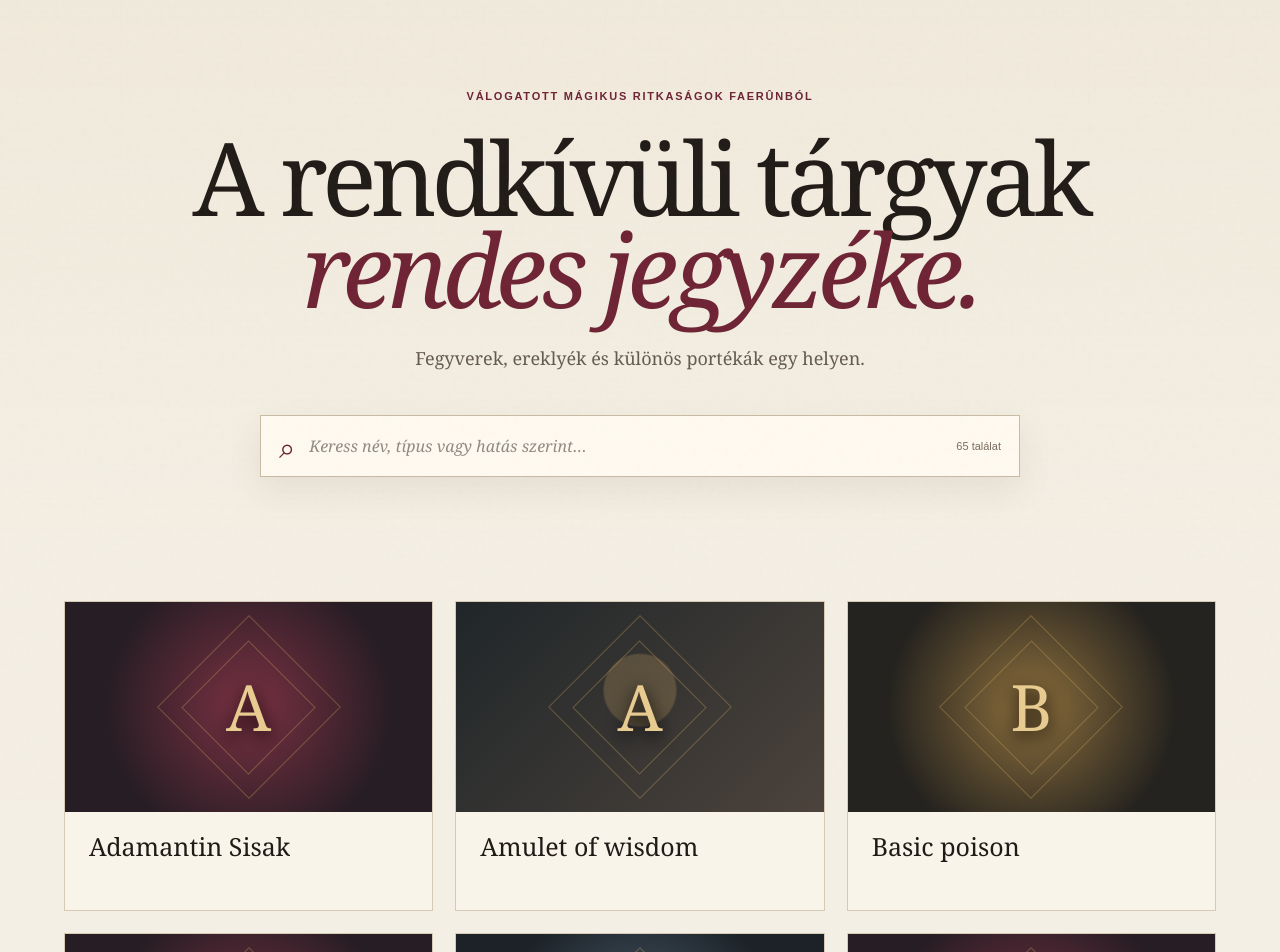
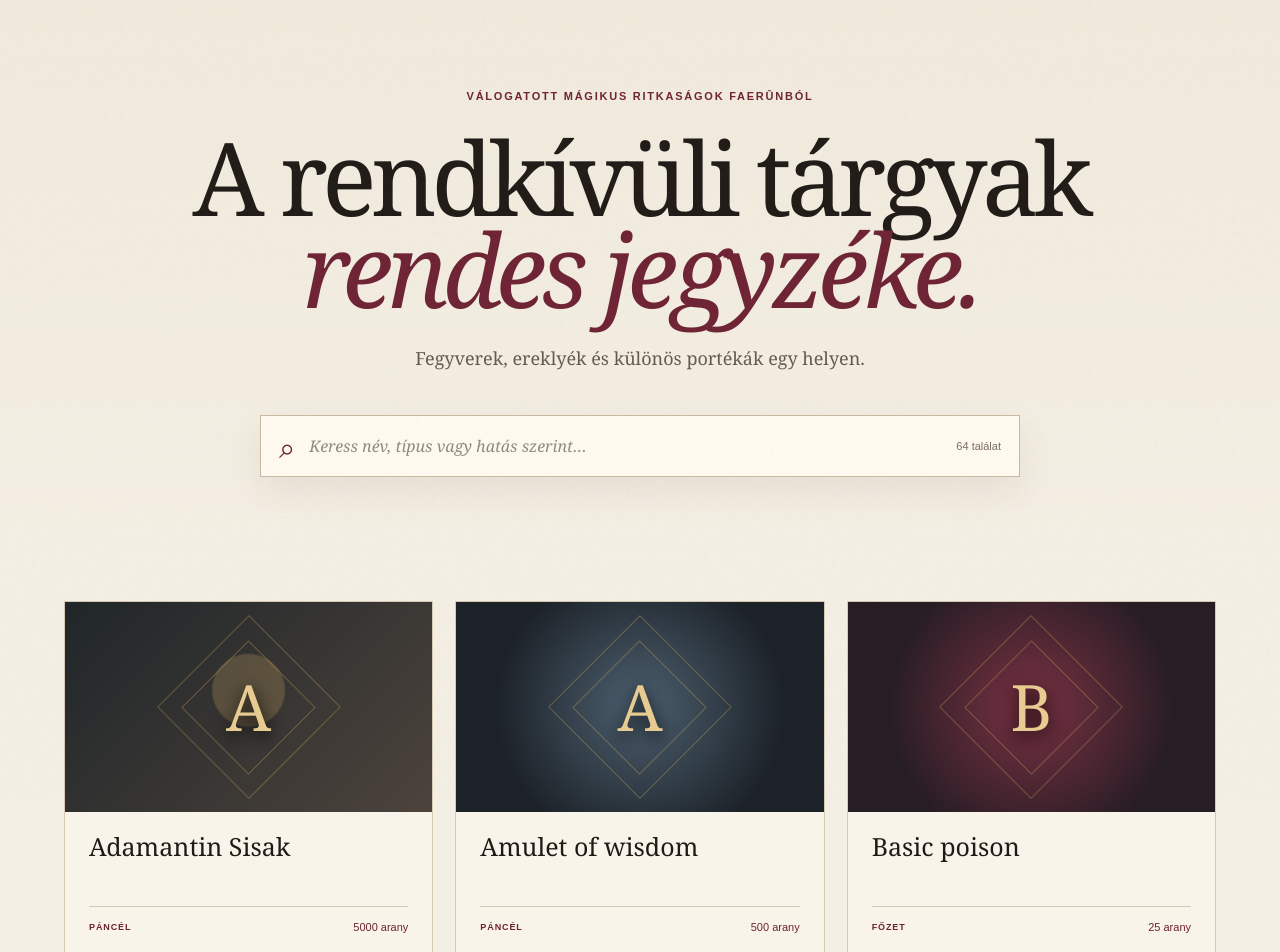
Before and after one commit to 90tszabotibor/Item-Catalog, a Next.js app: page / in a window 1280 px wide. Shown: the top 952 px of the page. Built offline with nearby package versions, Linux system fonts and the light colour scheme.

Commit message:
Show prices and normalize armor types

```diff
--- a/app/catalog.css
+++ b/app/catalog.css
@@ -11,9 +11,11 @@
 .price strong { color:var(--wine); font-weight:400; }
 .details { white-space:pre-wrap; margin-top:25px; color:#554c43; font-size:15px; line-height:1.75; }
 .itemCard { padding:0; color:var(--ink); font-family:Georgia,'Times New Roman',serif; text-align:left; cursor:pointer; width:100%; }
-.itemCard .cardBody { display:flex; align-items:center; padding:20px 24px; }
+.itemCard .cardBody { display:block; padding:20px 24px; }
 .itemCard h3 { display:-webkit-box; -webkit-box-orient:vertical; -webkit-line-clamp:2; overflow:hidden; min-height:2.3em; max-height:2.3em; line-height:1.15; margin:0; }
 .itemCard:focus-visible { outline:3px solid var(--wine); outline-offset:3px; }
+.cardInfo { display:flex; justify-content:space-between; gap:12px; align-items:center; border-top:1px solid var(--line); margin-top:16px; padding-top:14px; font:600 9px Arial,sans-serif; text-transform:uppercase; letter-spacing:.1em; color:var(--wine); }
+.cardInfo strong { font-size:11px; font-weight:400; text-transform:none; letter-spacing:0; white-space:nowrap; }
 .hero { border-bottom:0; }
 .catalog { padding-top:42px; }
 @media(max-width:600px) { .modal{display:block;overflow:auto}.modalArtifact{height:150px;min-height:150px}.modalBody{padding:32px 24px}.modalBody h2{font-size:32px}.modalBack{padding:10px}.filters{flex-wrap:nowrap;overflow-x:auto;padding-bottom:5px}.filters button{white-space:nowrap} }
--- a/app/items.generated.ts
+++ b/app/items.generated.ts
@@ -1,6 +1,6 @@
 export const items = [
   {
-    "id": 29,
+    "id": 28,
     "name": "Adamantin Sisak",
     "category": "Páncél",
     "price": 5000,
@@ -8,15 +8,15 @@
     "details": "+1 AC\nAdvantage dex save sebzés / támadás elhárítására\nA viselő elleni kritikus találatok normál találatnak minősülnek.\n\n5000 Arany"
   },
   {
-    "id": 32,
+    "id": 31,
     "name": "Amulet of wisdom",
-    "category": "Viselhető",
+    "category": "Páncél",
     "price": 500,
     "summary": "+1 wishdom savere",
     "details": "+1 wishdom savere\n\n500 arany"
   },
   {
-    "id": 34,
+    "id": 33,
     "name": "Basic poison",
     "category": "Főzet",
     "price": 25,
@@ -24,9 +24,9 @@
     "details": "Tárgy típusa: fiola\nKenegetési idő: 1 akció\nCélpont: 1 fegyver vagy legfeljebb 3 lőszer\nIdőtartam: 1 perc, vagy amíg találatot nem ér el.\nA célpont DC 10 Constitution mentőt dob. Sikertelenségnél 1d4 méregsebzést szenved. Nem okoz poisoned állapotot.\n\n**Készítési DC:** –\n**Ár:** 25 arany\n**Készítési idő:** –\n**Típus:** Mérgek, Potion\n\n**Alapanyagok**\n- 1× Gyenge méreg\n- 1× Kis fiola"
   },
   {
-    "id": 21,
+    "id": 20,
     "name": "Belt of the Hill Giant",
-    "category": "Viselhető",
+    "category": "Páncél",
     "price": 3300,
     "summary": "Mind Str: 15",
     "details": "Mind Str: 15\nStr up to max 21\n\n3300 arany"
@@ -40,33 +40,25 @@
     "details": "13 AC (+2 dex) +1 Hide armor\nAdvantage Intimidation-re\n\n500 arany"
   },
   {
-    "id": 17,
-    "name": "Boots of Jump",
-    "category": "Fókusz",
-    "price": 400,
-    "summary": "Shortrestenként 1x Jump",
-    "details": "Shortrestenként 1x Jump\nSpellcasting focusként használható.\n\n400 arany"
-  },
-  {
     "id": 16,
     "name": "Boots of Longstrider",
-    "category": "Fókusz",
+    "category": "Páncél",
     "price": 300,
     "summary": "Longrestenként 1x Longstrider",
     "details": "Longrestenként 1x Longstrider\nSpellcasting focusként használható.\n\n300 arany"
   },
   {
-    "id": 22,
+    "id": 21,
     "name": "Bracer of fire resistance",
-    "category": "Viselhető",
+    "category": "Páncél",
     "price": 1200,
     "summary": "Mind Str: 12",
     "details": "Mind Str: 12\nFire ressistancet ad\n\n1200 arany"
   },
   {
-    "id": 30,
+    "id": 29,
     "name": "Braclet of sleight hands",
-    "category": "Viselhető",
+    "category": "Páncél",
     "price": 400,
     "summary": "Advantage Sleight of hands checkre",
     "details": "Advantage Sleight of hands checkre\n\n400 arany"
@@ -74,21 +66,21 @@
   {
     "id": 12,
     "name": "Catpaw boots",
-    "category": "Viselhető",
+    "category": "Páncél",
     "price": 500,
     "summary": "Advantage stealth checkre",
     "details": "Advantage stealth checkre\n\n500 arany"
   },
   {
-    "id": 31,
+    "id": 30,
     "name": "Diadem of arcane knowledge",
-    "category": "Viselhető",
+    "category": "Páncél",
     "price": 400,
     "summary": "Advantage arcana checkre",
     "details": "Advantage arcana checkre\n\n400 arany"
   },
   {
-    "id": 19,
+    "id": 18,
     "name": "Displacer’s Deceptive Duster",
     "category": "Páncél",
     "price": 6000,
@@ -96,7 +88,7 @@
     "details": "Délibábos Doromboló Duvad Daróc\n\n+2 Studden leather armor (14+ dex mod)\nLongrestenként 1x aktiválható a Displacement képesség aminek hatására 10 körig minden támadás disadvantage lesz a használó ellen.\n\n6000 arany"
   },
   {
-    "id": 36,
+    "id": 35,
     "name": "Dragon rum",
     "category": "Főzet",
     "price": 100,
@@ -104,7 +96,7 @@
     "details": "Dragon's Breath. Egy egység alkohol. Egy palack 10 használatra elegendő.\n\n**Készítési DC:** 14\n**Ár:** 100 arany\n**Készítési idő:** 2 nap (napi 2 óra)\n**Típus:** Harci buffok, Alkoholos ital\n\n**Alapanyagok**\n- 2× Sárkánygyökér\n- 2× Cukornádmelasz\n- 3× Forrásvíz\n- 1× Sárkánypikkely\n- 1× Fél literes palack"
   },
   {
-    "id": 41,
+    "id": 40,
     "name": "Elixir of Aboleth",
     "category": "Főzet",
     "price": 250,
@@ -112,7 +104,7 @@
     "details": "Az INT értéked 21 lesz 24 óráig vagy a következő long restig.\n\n**Készítési DC:** 25\n**Ár:** 250 arany\n**Készítési idő:** 20 óra\n**Típus:** Képességnövelők, Elixir\n\n**Alapanyagok**\n- 4× Ametiszt\n- 1× Aboleth szem\n- 30× Forrásvíz\n- 1× Rozmaring\n- 1× Nagy fiola"
   },
   {
-    "id": 58,
+    "id": 57,
     "name": "Elixir of Acid Resistance",
     "category": "Főzet",
     "price": 40,
@@ -120,7 +112,7 @@
     "details": "Ellenállást ad a(z) acid sebzéssel szemben 24 óráig vagy a következő long restig.\n\n**Készítési DC:** 14\n**Ár:** 40 arany\n**Készítési idő:** 3 óra\n**Típus:** Ellenállás, Elixir, Alkímia 1\n\n**Alapanyagok**\n- 4× Malachit\n- 2× Lenmag\n- 3× Forrásvíz\n- 1× Kis fiola"
   },
   {
-    "id": 52,
+    "id": 51,
     "name": "Elixir of Bear",
     "category": "Főzet",
     "price": 140,
@@ -128,7 +120,7 @@
     "details": "+2 STR 1 percig.\n\n**Készítési DC:** 19\n**Ár:** 140 arany\n**Készítési idő:** 3 óra\n**Típus:** Képességnövelők, Elixir\n\n**Alapanyagok**\n- 2× Gránát\n- 1× Medvekarom\n- 10× Fekete bors\n- 5× Forrásvíz\n- 1× Közepes fiola"
   },
   {
-    "id": 37,
+    "id": 36,
     "name": "Elixir of Bloodlust",
     "category": "Főzet",
     "price": 100,
@@ -136,7 +128,7 @@
     "details": "1 órán át, körönként egyszer egy ellenfél megölésekor 5 ideiglenes HP-t és egy extra, nem mágikus akciót vagy bónuszakciót kapsz. Harcon kívül DC 10 Wisdom mentő; sikertelenségnél 1 percig a legközelebbi célpontra támadsz.\n\n**Készítési DC:** 17\n**Ár:** 100 arany\n**Készítési idő:** 1 óra\n**Típus:** Harci buffok, Elixir\n\n**Alapanyagok**\n- 4× Vérkő\n- 10× Forrásvíz\n- 3× Vadállat fog\n- 1× Közepes fiola"
   },
   {
-    "id": 39,
+    "id": 38,
     "name": "Elixir of Cloud Giant",
     "category": "Főzet",
     "price": 500,
@@ -144,7 +136,7 @@
     "details": "Az STR értéked 27 lesz 24 óráig vagy a következő long restig.\n\n**Készítési DC:** 28\n**Ár:** 500 arany\n**Készítési idő:** 20 óra\n**Típus:** Képességnövelők, Elixir\n\n**Alapanyagok**\n- 3× Óriás csont\n- 1× Gyémánt\n- 50× Forrásvíz\n- 1× Nagy fiola"
   },
   {
-    "id": 59,
+    "id": 58,
     "name": "Elixir of Cold Resistance",
     "category": "Főzet",
     "price": 40,
@@ -152,7 +144,7 @@
     "details": "Ellenállást ad a(z) cold sebzéssel szemben 24 óráig vagy a következő long restig.\n\n**Készítési DC:** 14\n**Ár:** 40 arany\n**Készítési idő:** 4 óra\n**Típus:** Ellenállás, Elixir, Alkímia 1\n\n**Alapanyagok**\n- 4× Kék kvarc\n- 4× Csipkebogyó\n- 3× Forrásvíz\n- 1× Kis fiola"
   },
   {
-    "id": 60,
+    "id": 59,
     "name": "Elixir of Fire Resistance",
     "category": "Főzet",
     "price": 40,
@@ -160,7 +152,7 @@
     "details": "Ellenállást ad a(z) fire sebzéssel szemben 24 óráig vagy a következő long restig.\n\n**Készítési DC:** 14\n**Ár:** 40 arany\n**Készítési idő:** 4 óra\n**Típus:** Ellenállás, Elixir, Alkímia 1\n\n**Alapanyagok**\n- 1× Karneol\n- 4× Menta\n- 3× Forrásvíz\n- 1× Kis fiola"
   },
   {
-    "id": 38,
+    "id": 37,
     "name": "Elixir of Hill Giant",
     "category": "Főzet",
     "price": 250,
@@ -168,7 +160,7 @@
     "details": "Az STR értéked 21 lesz 24 óráig vagy a következő long restig.\n\n**Készítési DC:** 25\n**Ár:** 250 arany\n**Készítési idő:** 10 óra\n**Típus:** Képességnövelők, Elixir\n\n**Alapanyagok**\n- 1× Óriás csont\n- 4× Gránát\n- 10× Kecsketej\n- 30× Forrásvíz\n- 1× Nagy fiola"
   },
   {
-    "id": 61,
+    "id": 60,
     "name": "Elixir of Lightning Resistance",
     "category": "Főzet",
     "price": 40,
@@ -176,7 +168,7 @@
     "details": "Ellenállást ad a(z) lightning sebzéssel szemben 24 óráig vagy a következő long restig.\n\n**Készítési DC:** 14\n**Ár:** 40 arany\n**Készítési idő:** 4 óra\n**Típus:** Ellenállás, Elixir, Alkímia 1\n\n**Alapanyagok**\n- 1× Citrin\n- 2× Fagyöngy\n- 3× Forrásvíz\n- 1× Kis fiola"
   },
   {
-    "id": 53,
+    "id": 52,
     "name": "Elixir of Lynx",
     "category": "Főzet",
     "price": 140,
@@ -184,7 +176,7 @@
     "details": "+2 DEX 1 percig.\n\n**Készítési DC:** 19\n**Ár:** 140 arany\n**Készítési idő:** 2 óra\n**Típus:** Képességnövelők, Elixir\n\n**Alapanyagok**\n- 2× Jáde\n- 1× Hiúzbajusz\n- 2× Mezei zsurló\n- 5× Forrásvíz\n- 1× Közepes fiola"
   },
   {
-    "id": 63,
+    "id": 62,
     "name": "Elixir of Necrotic Resistance",
     "category": "Főzet",
     "price": 120,
@@ -192,7 +184,7 @@
     "details": "Ellenállást ad a(z) necrotic sebzéssel szemben 24 óráig vagy a következő long restig.\n\n**Készítési DC:** 18\n**Ár:** 120 arany\n**Készítési idő:** 3 óra\n**Típus:** Ellenállás, Elixir\n\n**Alapanyagok**\n- 8× Obszidián\n- 4× Szegfűszeg\n- 3× Forrásvíz\n- 1× Kis fiola"
   },
   {
-    "id": 55,
+    "id": 54,
     "name": "Elixir of Owl",
     "category": "Főzet",
     "price": 140,
@@ -200,7 +192,7 @@
     "details": "+2 INT 1 percig.\n\n**Készítési DC:** 19\n**Ár:** 140 arany\n**Készítési idő:** 4 óra\n**Típus:** Képességnövelők, Elixir\n\n**Alapanyagok**\n- 2× Ametiszt\n- 1× Bagoly toll\n- 2× Dió\n- 5× Forrásvíz\n- 1× Közepes fiola"
   },
   {
-    "id": 54,
+    "id": 53,
     "name": "Elixir of Ox",
     "category": "Főzet",
     "price": 140,
@@ -208,7 +200,7 @@
     "details": "+2 CON 1 percig.\n\n**Készítési DC:** 19\n**Ár:** 140 arany\n**Készítési idő:** 4 óra\n**Típus:** Képességnövelők, Elixir\n\n**Alapanyagok**\n- 2× Spinell\n- 1× Ökörszarv\n- 2× Fokhagyma\n- 5× Forrásvíz\n- 1× Közepes fiola"
   },
   {
-    "id": 56,
+    "id": 55,
     "name": "Elixir of Peacock",
     "category": "Főzet",
     "price": 140,
@@ -216,7 +208,7 @@
     "details": "+2 CHA 1 percig.\n\n**Készítési DC:** 19\n**Ár:** 140 arany\n**Készítési idő:** 3 óra\n**Típus:** Képességnövelők, Elixir\n\n**Alapanyagok**\n- 2× Turmalin\n- 1× Pávatoll\n- 1× Méz\n- 5× Forrásvíz\n- 1× Közepes fiola"
   },
   {
-    "id": 62,
+    "id": 61,
     "name": "Elixir of Poison Resistance",
     "category": "Főzet",
     "price": 40,
@@ -224,7 +216,7 @@
     "details": "Ellenállást ad a(z) poison sebzéssel szemben 24 óráig vagy a következő long restig.\n\n**Készítési DC:** 14\n**Ár:** 40 arany\n**Készítési idő:** 4 óra\n**Típus:** Ellenállás, Elixir, Alkímia 1\n\n**Alapanyagok**\n- 1× Krizopráz\n- 2× Fekete üröm\n- 3× Forrásvíz\n- 1× Kis fiola"
   },
   {
-    "id": 64,
+    "id": 63,
     "name": "Elixir of Psychic Resistance",
     "category": "Főzet",
     "price": 120,
@@ -232,7 +224,7 @@
     "details": "Ellenállást ad a(z) psychic sebzéssel szemben 24 óráig vagy a következő long restig.\n\n**Készítési DC:** 18\n**Ár:** 120 arany\n**Készítési idő:** 3 óra\n**Típus:** Ellenállás, Elixir\n\n**Alapanyagok**\n- 8× Azurit\n- 2× Levendula\n- 3× Forrásvíz\n- 1× Kis fiola"
   },
   {
-    "id": 65,
+    "id": 64,
     "name": "Elixir of Radiant Resistance",
     "category": "Főzet",
     "price": 120,
@@ -240,7 +232,7 @@
     "details": "Ellenállást ad a(z) radiant sebzéssel szemben 24 óráig vagy a következő long restig.\n\n**Készítési DC:** 18\n**Ár:** 120 arany\n**Készítési idő:** 4 óra\n**Típus:** Ellenállás, Elixir\n\n**Alapanyagok**\n- 2× Holdkő\n- 4× Napraforgó mag\n- 3× Forrásvíz\n- 1× Kis fiola"
   },
   {
-    "id": 57,
+    "id": 56,
     "name": "Elixir of Stag",
     "category": "Főzet",
     "price": 140,
@@ -248,7 +240,7 @@
     "details": "+2 WIS 1 percig.\n\n**Készítési DC:** 19\n**Ár:** 140 arany\n**Készítési idő:** 2 óra\n**Típus:** Képességnövelők, Elixir\n\n**Alapanyagok**\n- 2× Borostyán\n- 1× Szarvasagancs\n- 2× Orbáncfű\n- 5× Forrásvíz\n- 1× Közepes fiola"
   },
   {
-    "id": 51,
+    "id": 50,
     "name": "Elixir of Tressym",
     "category": "Főzet",
     "price": 50,
@@ -256,15 +248,15 @@
     "details": "Infravision.\n\n**Készítési DC:** 16\n**Ár:** 50 arany\n**Készítési idő:** 2 óra\n**Típus:** Utility, Elixir\n\n**Alapanyagok**\n- 1× Tressym bajusz\n- 3× Tigrisszem\n- 3× Forrásvíz\n- 1× Kis fiola"
   },
   {
-    "id": 23,
+    "id": 22,
     "name": "Gauntlet of strong hands",
-    "category": "Viselhető",
+    "category": "Páncél",
     "price": 1200,
     "summary": "Min Str: 12",
     "details": "Min Str: 12\n+1 AC\nAdvantage str checkre\n\n1200 arany"
   },
   {
-    "id": 42,
+    "id": 41,
     "name": "Greater healing potion",
     "category": "Főzet",
     "price": 200,
@@ -272,7 +264,7 @@
     "details": "4d4 + 4 HP gyógyítás.\nMedicine check.\n\n**Készítési DC:** 20\n**Ár:** 200 arany\n**Készítési idő:** 2 óra\n**Típus:** Gyógyítás, Potion\n\n**Alapanyagok**\n- 3× Forrásvíz\n- 2× Hajnalfű\n- 2× Spinell\n- 1× Közepes fiola"
   },
   {
-    "id": 43,
+    "id": 42,
     "name": "Healing potion",
     "category": "Főzet",
     "price": 50,
@@ -280,23 +272,23 @@
     "details": "2d4 + 2 HP gyógyítás.\nMedicine check.\n\n**Készítési DC:** 10\n**Ár:** 50 arany\n**Készítési idő:** 1 óra\n**Típus:** Gyógyítás, Potion, Alkímia 1\n\n**Alapanyagok**\n- 1× Forrásvíz\n- 1× Hajnalfű\n- 1× Karneol\n- 1× Kis fiola"
   },
   {
-    "id": 24,
+    "id": 23,
     "name": "Heavy Boot",
-    "category": "Viselhető",
+    "category": "Páncél",
     "price": 200,
     "summary": "1 AC",
     "details": "1 AC\n200 arany"
   },
   {
-    "id": 26,
+    "id": 25,
     "name": "Heavy Gauntlet",
-    "category": "Viselhető",
+    "category": "Páncél",
     "price": 200,
     "summary": "1 AC",
     "details": "1 AC\n\n200 arany"
   },
   {
-    "id": 25,
+    "id": 24,
     "name": "Heavy Helmet",
     "category": "Páncél",
     "price": 350,
@@ -312,7 +304,7 @@
     "details": "+1 DEX savere sebzés / támadás elhárítására\n\n300 arany"
   },
   {
-    "id": 20,
+    "id": 19,
     "name": "Legbreaker",
     "category": "Fegyver",
     "price": 1400,
@@ -320,7 +312,7 @@
     "details": "15 str\n+1 Maul\nA topple elleni constitution mentőt disadvantagevel dobja az ellenfél.\n\n1400 arany"
   },
   {
-    "id": 44,
+    "id": 43,
     "name": "Méreg ellenszer",
     "category": "Főzet",
     "price": 20,
@@ -344,7 +336,7 @@
     "details": "Shorrestenként 1x detect magic. A detect magic varázslat hatótávolsága 2x-ra nő.\n\n500 arany"
   },
   {
-    "id": 45,
+    "id": 44,
     "name": "Potion of arcane recovery",
     "category": "Főzet",
     "price": 110,
@@ -352,7 +344,7 @@
     "details": "Visszatölt egy 1. szintű spell slotot.\n\n**Készítési DC:** 15\n**Ár:** 110 arany\n**Készítési idő:** 5 óra\n**Típus:** Utility, Potion, Alkímia 1\n\n**Alapanyagok**\n- 10× Kék kvarc\n- 1× Forrásvíz\n- 20× Levendula\n- 1× Bagoly toll\n- 1× Közepes fiola"
   },
   {
-    "id": 49,
+    "id": 48,
     "name": "Potion of feather fall",
     "category": "Főzet",
     "price": 40,
@@ -360,7 +352,7 @@
     "details": "Feather Fall hatás.\n\n**Készítési DC:** 12\n**Ár:** 40 arany\n**Készítési idő:** 1 óra\n**Típus:** Utility, Potion, Alkímia 1\n\n**Alapanyagok**\n- 1× Bármilyen toll\n- 8× Forrásvíz\n- 5× Pitypang\n- 3× Pehely liliom\n- 1× Kis fiola"
   },
   {
-    "id": 40,
+    "id": 39,
     "name": "Potion of Invisibility",
     "category": "Főzet",
     "price": 160,
@@ -368,7 +360,7 @@
     "details": "Invisibility 1 órára.\n\n**Készítési DC:** 17\n**Ár:** 160 arany\n**Készítési idő:** 3 óra\n**Típus:** Utility, Potion, Alkímia 1\n\n**Alapanyagok**\n- 4× Kvarc\n- 20× Forrásvíz\n- 6× Ezüstlevél\n- 1× Közepes fiola"
   },
   {
-    "id": 46,
+    "id": 45,
     "name": "Potion of Speed",
     "category": "Főzet",
     "price": 300,
@@ -384,7 +376,7 @@
     "details": "Prizmatikus Pszichedelikus Pápaszem\n\nShortrestenként 1x Hypnotic pattern\n3000 arany"
   },
   {
-    "id": 47,
+    "id": 46,
     "name": "Purifying Incense",
     "category": "Főzet",
     "price": 100,
@@ -392,7 +384,7 @@
     "details": "Short rest alatt használható. Tíz percig füstöl; a füstjében tartózkodó játékosokról eltávolít minden enyhe átkot, majd hamuvá válik.\nMedicine check.\n\n**Készítési DC:** 16\n**Ár:** 100 arany\n**Készítési idő:** 1 óra\n**Típus:** Gyógyítás, Utility\n\n**Alapanyagok**\n- 1× Tömjén\n- 2× Ezüstlevél\n- 2× Fehér zsálya\n- 3× Hajnalfű\n- 2× Holdkő"
   },
   {
-    "id": 18,
+    "id": 17,
     "name": "Quickling steps",
     "category": "Csodás tárgy",
     "price": 3000,
@@ -400,7 +392,7 @@
     "details": "+10 feet sebesség\nLongrestenként 1x megduplázza a használó mozgássebességét 10 körre\n\n3000 arany"
   },
   {
-    "id": 48,
+    "id": 47,
     "name": "Quickly Powder",
     "category": "Főzet",
     "price": 25,
@@ -448,7 +440,7 @@
     "details": "Longrestenként 1x Sleep\nSpellcasting focusként használható.\n\n300 arany"
   },
   {
-    "id": 50,
+    "id": 49,
     "name": "Stout of Valor",
     "category": "Főzet",
     "price": 80,
@@ -456,7 +448,7 @@
     "details": "Heroism hatás. Egy egység alkohol; egy főzés 12 palackot ad.\n\n**Készítési DC:** 13\n**Ár:** 80 arany\n**Készítési idő:** 5 nap (napi 1 óra)\n**Típus:** Harci buffok, Alkoholos ital\n\n**Alapanyagok**\n- 1× Komló\n- 2× Árpa\n- 2× Maláta\n- 1× Sörélesztő\n- 12× Forrásvíz\n- 1× Ónix\n- 1× Oroszlán sörény\n- 12× Fél literes palack"
   },
   {
-    "id": 35,
+    "id": 34,
     "name": "Strong poison",
     "category": "Főzet",
     "price": 100,
@@ -464,7 +456,7 @@
     "details": "Bónuszakcióként egy fegyverre vagy legfeljebb három lőszerre kenhető. A célpont DC 14 Constitution mentőt dob; a méreg 2d8 extra méregsebzést okoz. Hatása 1 percig vagy az első sebzésig tart.\n\n**Készítési DC:** –\n**Ár:** 100 arany\n**Készítési idő:** –\n**Típus:** Mérgek, Potion\n\n**Alapanyagok**\n- 1× Erős méreg\n- 1× Közepes fiola"
   },
   {
-    "id": 27,
+    "id": 26,
     "name": "Sunshine-Singer’s Solar Serenade Sickle",
     "category": "Fegyver",
     "price": 9999,
@@ -472,7 +464,7 @@
     "details": "Szolmizáló Szoláris Szerenád-Sugársarló\n\n+2 Radiant hit, damage, DC\nAkcióként, **long restenként egyszer** kilőhető belőle Sunbeam varázslat. A varázslat fenntartásához egy csapattaggal énekelni kell egy napfényről szóló dalt. Ugyan azt a dalt nem fogadja el a sarló.\n\n9999 arany"
   },
   {
-    "id": 28,
+    "id": 27,
     "name": "The Cast-Iron Critical Clanger",
     "category": "Fegyver",
     "price": 4000,
@@ -480,9 +472,9 @@
     "details": "A Konyhai Kritikus Kongató\n\n+2 Mace\n**Kritikus találatkor** Fülsüketítő Kongás.\n30 lábon belül mindenki:\n- 15 Cons save\n- Sikertelen mentőnél **3d8 thunder sebzést** szenvednek, és a használó következő körének kezdetéig **Deafened** állapotba kerülnek.\n- Save: fele sebzés\n\n4000 arany"
   },
   {
-    "id": 33,
+    "id": 32,
     "name": "Tigereye Monocle of Darkvision",
-    "category": "Viselhető",
+    "category": "Páncél",
     "price": 200,
     "summary": "Tigrisszem, ezüst",
     "details": "Tigrisszem, ezüst\n\n60 ft Darkvisiont ad\n\n200 arany"
--- a/app/page.tsx
+++ b/app/page.tsx
@@ -23,7 +23,7 @@
   return <main>
     <header className="hero" id="top"><div className="eyebrow">Válogatott mágikus ritkaságok Faerûnból</div><h1>A rendkívüli tárgyak<br/><em>rendes jegyzéke.</em></h1><p>Fegyverek, ereklyék és különös portékák egy helyen.</p><label className="search"><span>⌕</span><input value={query} onChange={(event) => setQuery(event.target.value)} placeholder="Keress név, típus vagy hatás szerint…" aria-label="Keresés a tárgyak között"/><kbd>{filtered.length} találat</kbd></label></header>
     <section className="catalog" aria-label="Mágikus tárgyak">
-      <div className="grid">{filtered.map((item) => <button className="card itemCard" key={item.id} onClick={() => setSelected(item)} aria-label={`${item.name} részletei`}><div className={`artifact artifact${item.id % 4}`} aria-hidden="true"><span>{item.name.charAt(0)}</span></div><div className="cardBody"><h3>{item.name}</h3></div></button>)}</div>
+      <div className="grid">{filtered.map((item) => <button className="card itemCard" key={item.id} onClick={() => setSelected(item)} aria-label={`${item.name} részletei`}><div className={`artifact artifact${item.id % 4}`} aria-hidden="true"><span>{item.name.charAt(0)}</span></div><div className="cardBody"><h3>{item.name}</h3><div className="cardInfo"><span>{item.category}</span><strong>{item.price ? `${item.price.toLocaleString('hu-HU')} arany` : 'Ár megegyezés szerint'}</strong></div></div></button>)}</div>
       {filtered.length === 0 && <div className="empty">A kereséshez nem találtunk tárgyat. Próbálj más kifejezést.</div>}
     </section>
     <footer><span>Aurora Katalógusháza · {items.length} lajstromozott tárgy</span><span>„Nincs olyan ritkaság, amelyet ne tudnánk felkutatni.”</span></footer>
--- a/scripts/generate-items.mjs
+++ b/scripts/generate-items.mjs
@@ -16,9 +16,9 @@
   const value = `${name} ${text}`.toLowerCase();
   if (/potion|elixir|poison|dragon rum|incense|powder|ellenszer|csillapító|stout of valor/.test(value)) return 'Főzet';
   if (/armor|helmet|sisak|cloak|cloak|coat|láncing|vestment|fur|daróc/.test(value)) return 'Páncél';
+  if (/boot|gauntlet|bracer|ring|amulet|belt|circlet|diadem|earring|monocle|braclet/.test(value)) return 'Páncél';
   if (/sword|rapier|mace|maul|javelin|hammer|sickle|dagger|fegyver/.test(value)) return 'Fegyver';
   if (/wand|staff|orb|scepter|focus|gömb|pálca/.test(value)) return 'Fókusz';
-  if (/boot|gauntlet|bracer|ring|amulet|belt|circlet|diadem|earring|monocle|braclet/.test(value)) return 'Viselhető';
   if (/scroll|bomb|shard|fenőkő|rúnakő/.test(value)) return 'Fogyóeszköz';
   return 'Csodás tárgy';
 };
```
